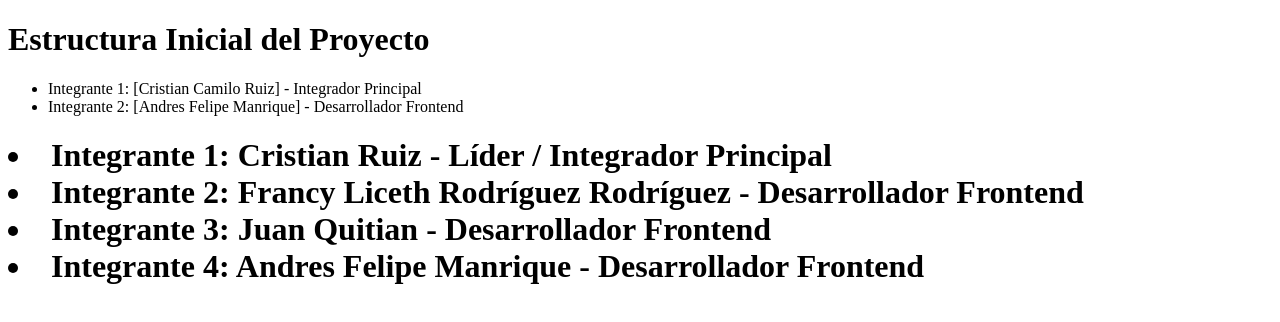
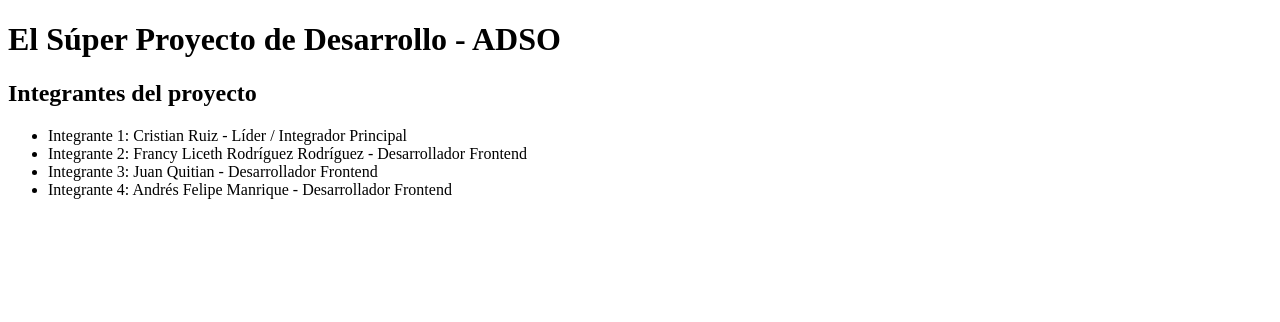
Before and after one commit to CRAZY-05W/taller-git-colaborativo, a plain HTML site: page index.html in a window 1280 px wide. Drawn offline with Linux system fonts and the light colour scheme.

```diff
--- a/index.html
+++ b/index.html
@@ -7,22 +7,17 @@
 </head>
 
 <body>
-    <h1>Estructura Inicial del Proyecto</h1>
+    <h1>El Súper Proyecto de Desarrollo - ADSO</h1>
+
+    <h2>Integrantes del proyecto</h2>
+
     <ul>
-        <li>Integrante 1: [Cristian Camilo Ruiz] - Integrador Principal</li>
-        <li>Integrante 2: [Andres Felipe Manrique] - Desarrollador Frontend</li>
+        <li>Integrante 1: Cristian Ruiz - Líder / Integrador Principal</li>
+        <li>Integrante 2: Francy Liceth Rodríguez Rodríguez - Desarrollador Frontend</li>
+        <li>Integrante 3: Juan Quitian - Desarrollador Frontend</li>
+        <li>Integrante 4: Andrés Felipe Manrique - Desarrollador Frontend</li>
     </ul>
+
 </body>
 
 </html>
-</html>
-
-<h1>
-<li>Integrante 1: Cristian Ruiz - Líder / Integrador Principal</li>
-        <li>Integrante 2: Francy Liceth Rodríguez Rodríguez - Desarrollador Frontend</li>
-        <li>Integrante 3: Juan Quitian - Desarrollador Frontend</li>
-        <li>Integrante 4: Andres Felipe Manrique - Desarrollador Frontend</li>
-</h1>
-<h1>
-
-</h1>
```
